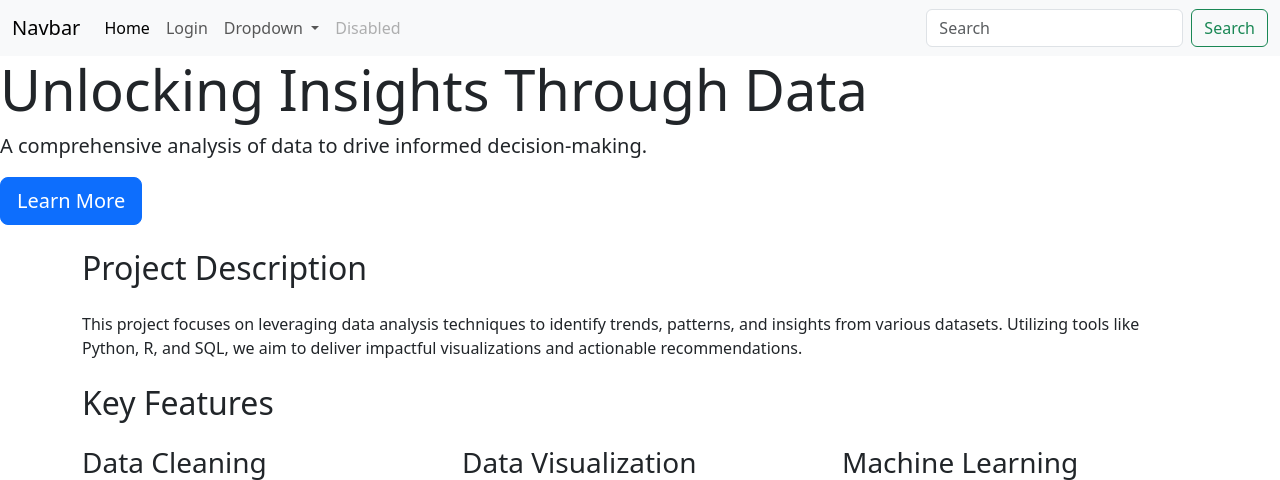
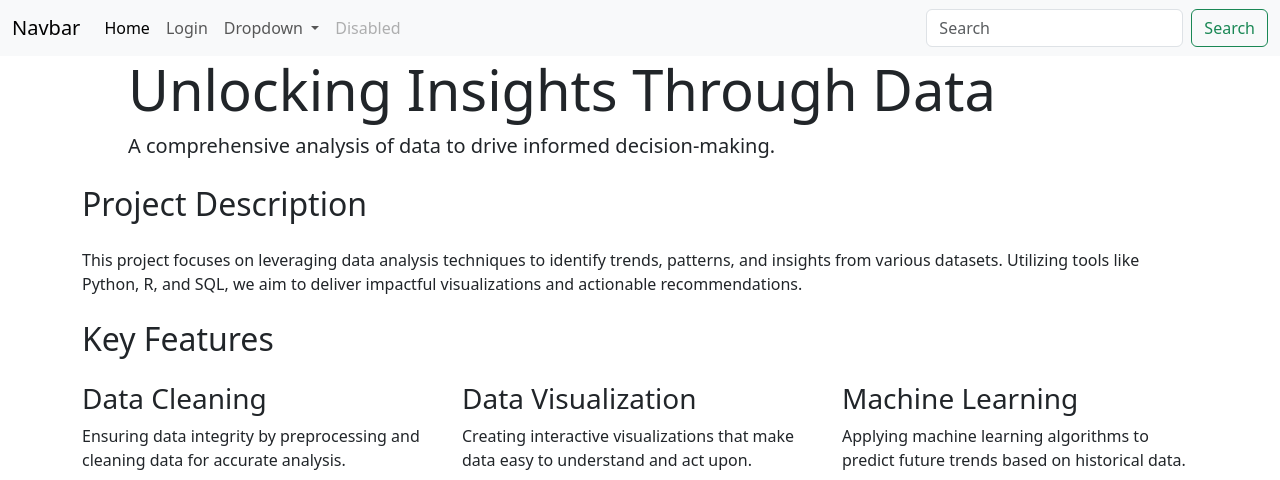
Before and after one commit to amirqa1381/FutureLens, a Django app: page / in a window 1280 px wide. Shown: the top 480 px of the page. Run offline with Django 5.2, Linux system fonts and the light colour scheme.

Commit message:
here i have changed some style that i set for the hero class

```diff
--- a/main/templates/main/index.html
+++ b/main/templates/main/index.html
@@ -5,10 +5,9 @@ Home
 {% endblock %}
 
 {% block content %}
-<div class="hero">
+<div class="hero" style="margin: 0 auto; width: 80%;">
     <h1 class="display-4">Unlocking Insights Through Data</h1>
     <p class="lead">A comprehensive analysis of data to drive informed decision-making.</p>
-    <a class="btn btn-primary btn-lg" href="#description" role="button">Learn More</a>
 </div>
 
 <!-- Description Section -->
```
